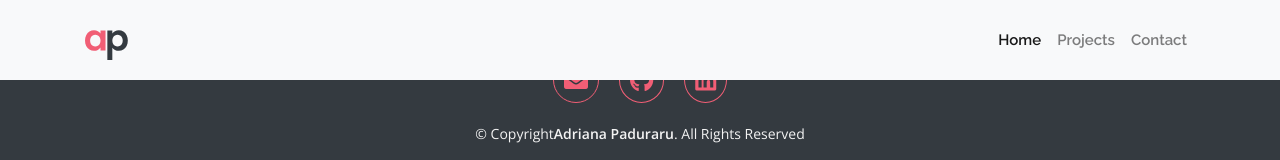
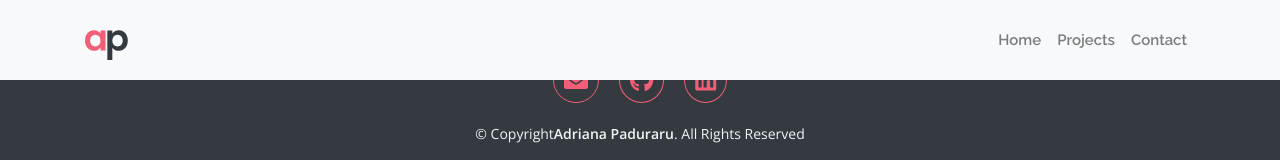
Before and after one commit to celiyo/react-portfolio, a React (Create React App) app: page / in a window 1280 px wide. Shown: the top 160 px of the page. Built offline with nearby package versions, Linux system fonts and the light colour scheme.

Commit message:
Update links

```diff
--- a/src/app/components/Header.js
+++ b/src/app/components/Header.js
@@ -23,7 +23,7 @@ const Header = () => {
           <ul className='navbar-nav ml-auto flex-nowrap'>
             <li className='nav-item'>
               <NavLink
-                to='/'
+                to='/react-portfolio/'
                 end
                 className={({ isActive }) => (isActive ? 'nav-link active' : 'nav-link')}>
                 Home
@@ -31,14 +31,14 @@ const Header = () => {
             </li>
             <li className='nav-item'>
               <NavLink
-                to='/projects'
+                to='/react-portfolio/projects'
                 className={({ isActive }) => (isActive ? 'nav-link active' : 'nav-link')}>
                 Projects
               </NavLink>
             </li>
             <li className='nav-item'>
               <NavLink
-                to='/contact'
+                to='/react-portfolio/contact'
                 className={({ isActive }) => (isActive ? 'nav-link active' : 'nav-link')}>
                 Contact
               </NavLink>
```
